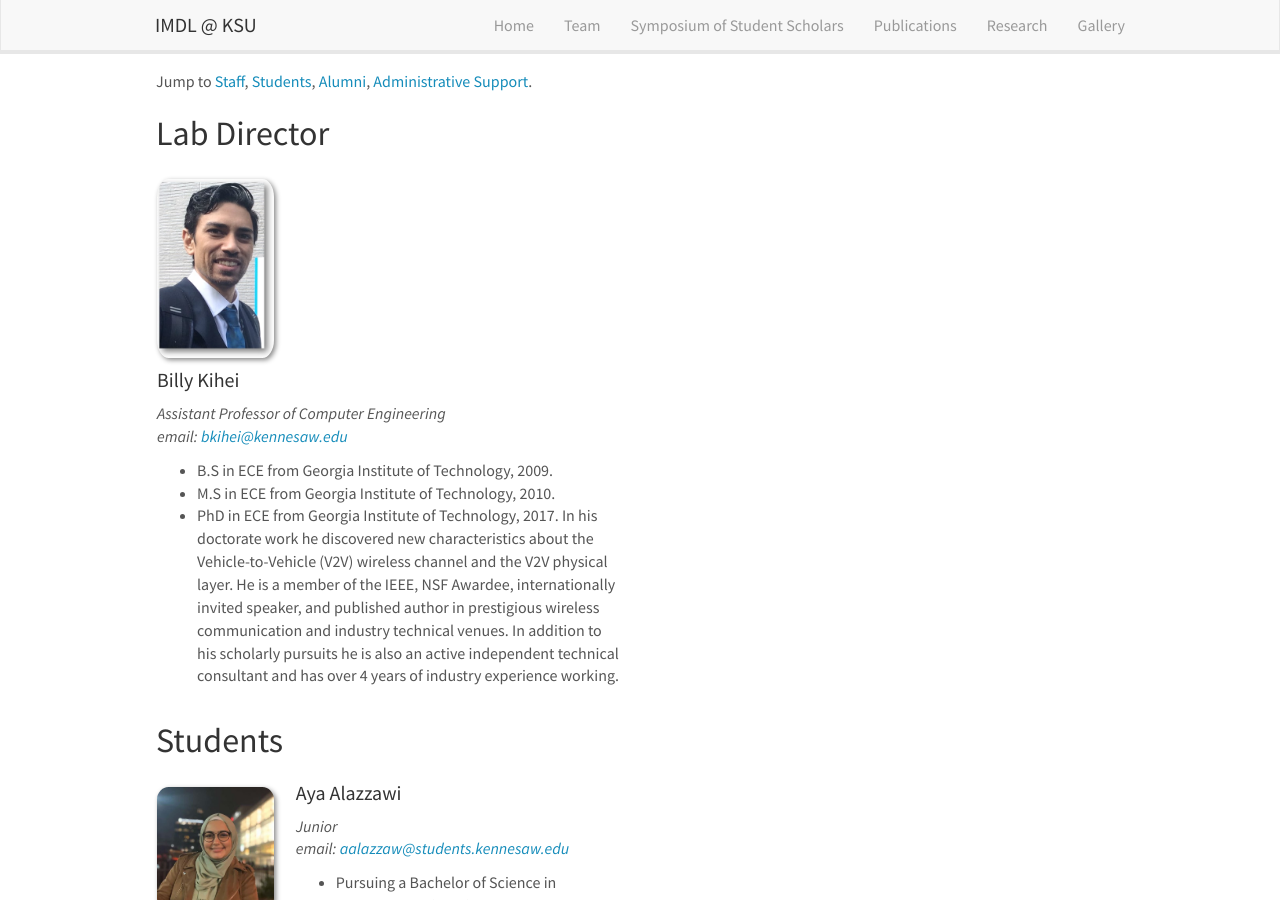
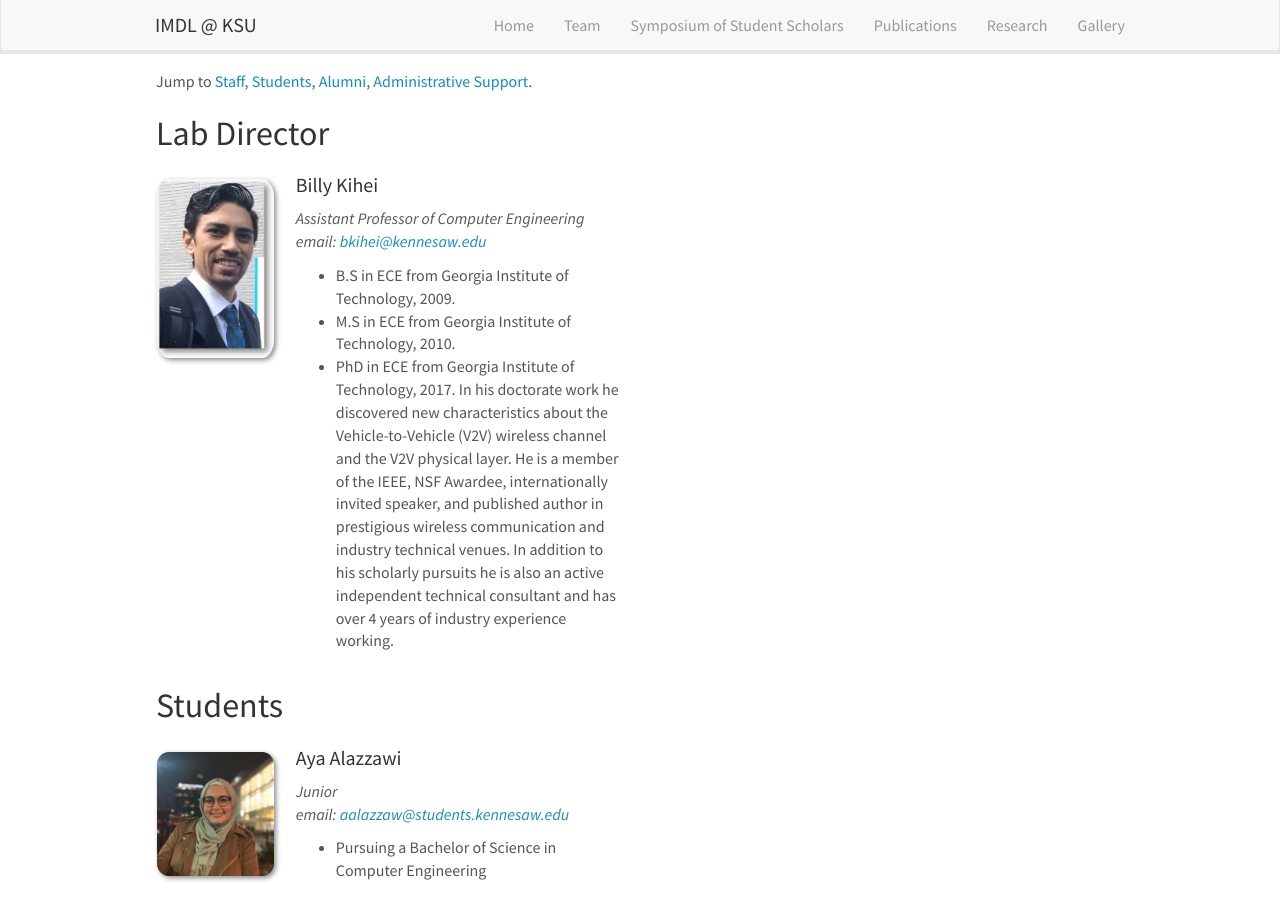
Before and after one commit to Intelligent-Mobile-Device-Lab-at-KSU/webtestbilly, a Jekyll site: the page built from _pages/team.md, in a window 1280 px wide and 900 px high. Built offline with Jekyll 4.4.1, drawn with Linux system fonts in a browser that asks for light colours; nearby versions of some CDN libraries.

Commit message:
Update team.md

```diff
--- a/_pages/team.md
+++ b/_pages/team.md
@@ -19,7 +19,7 @@ Jump to [Staff](#staff), [Students](#students), [Alumni](#alumni), [Administrati
 {% endif %}
 
 <div class="col-sm-6 clearfix">
-  <img src="{{ site.url }}{{ site.baseurl }}/images/teampic/{{ member.photo }}" class="img-responsive" width="25%" style="float: none" />
+  <img src="{{ site.url }}{{ site.baseurl }}/images/teampic/{{ member.photo }}" class="img-responsive" width="25%" style="float: left" />
   <h4>{{ member.name }}</h4>
   <i>{{ member.info }}<br>email: <{{ member.email }}></i>
   <ul style="overflow: hidden">
```
